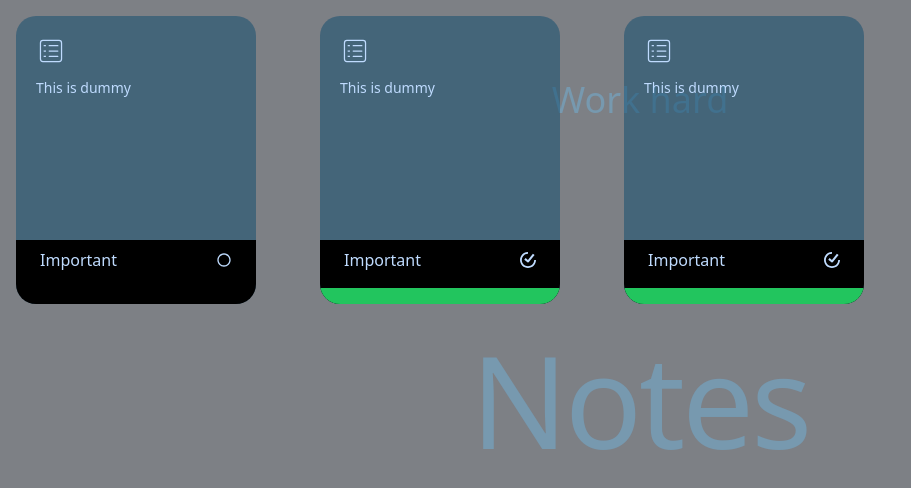
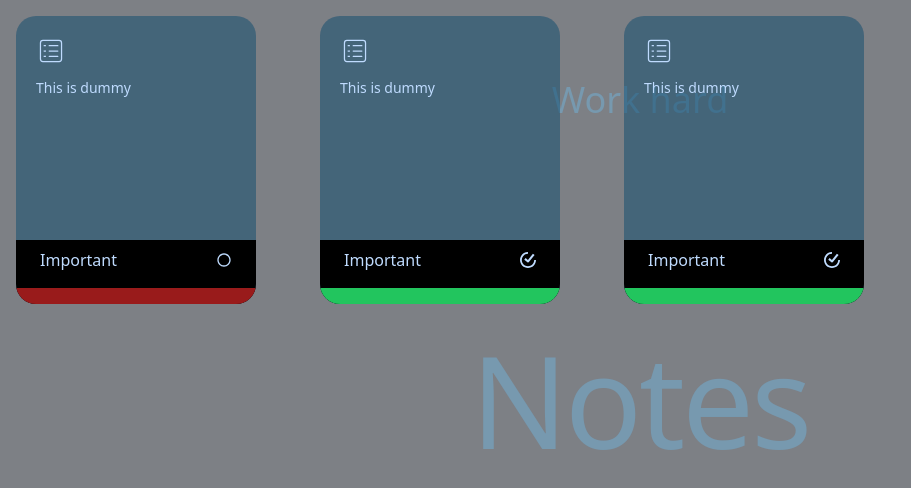
Before and after one commit to NemiSanghvi/Task-Board, a React (Vite) app: page / in a window 1280 px wide. Shown: the top 488 px of the page, without its empty margins (0-911 px from the left). Built offline with nearby package versions, Linux system fonts and the light colour scheme.

Commit message:
Background color is changed

```diff
--- a/src/components/Card.jsx
+++ b/src/components/Card.jsx
@@ -18,7 +18,7 @@ function Card({ data, reference, onToggle }) {
           </button>
 
         </div>
-        <div className={`mt-4 p-2 w-full ${data.done ? 'bg-green-500' : ''}`}></div>
+        <div className={`mt-4 p-2 w-full ${data.done ? 'bg-green-500' : 'bg-red-800'}`}></div>
       </div>
     </motion.div>
   )
```
